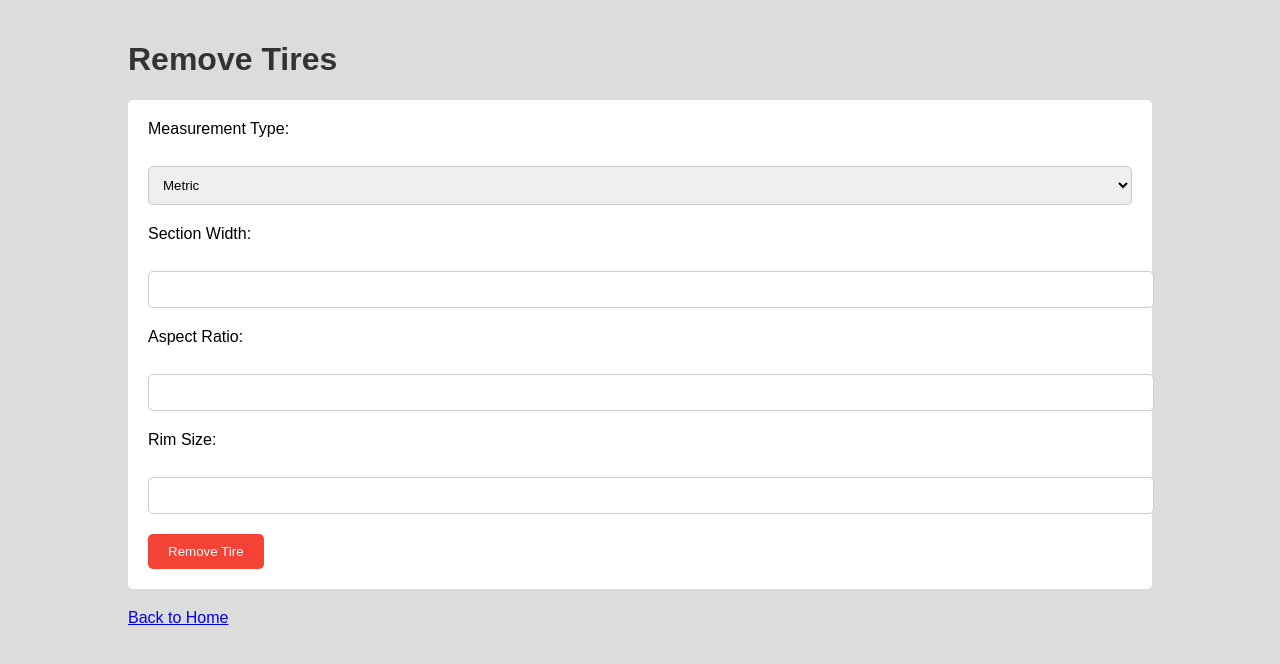
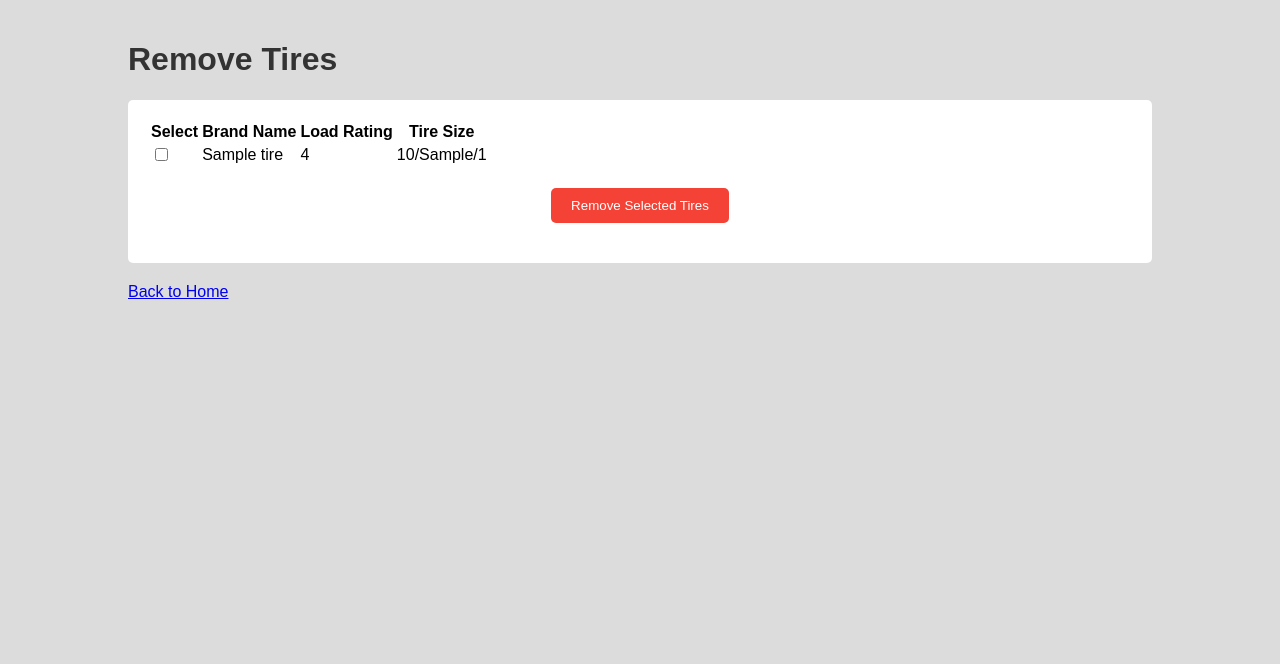
Before and after one commit to aaroncapron/Used-Inventory, a Flask app: template public/templates/remove.html in a window 1280 px wide. Shown: the top 664 px of the page. Run offline with Flask 3, Linux system fonts and the light colour scheme; the template is opened without the code that fills it: most values are stand-ins (such as "Sample title", 1, 10 or a date in 2020).

Commit message:
reorganized remove page + fixed remove page's flask route in app.py

```diff
--- a/app.py
+++ b/app.py
@@ -91,11 +91,21 @@ def remove_tire():
     auth = request.authorization
     if not authenticate(auth):
         return Response('Access denied', 401, {'WWW-Authenticate': 'Basic realm="Login required!"'})
-    # if request method is POST, gets tire details from form and remove from inventory
+
+    message = None
     if request.method == 'POST':
-        tire = request.form.get('tire')
-        inventory.remove(tire)
-    return render_template('remove.html')
+        # getter
+        selected_tires = request.form.getlist('tire')
+
+        # removes the selected tires from the inventory
+        for tire_id in selected_tires:
+            inventory = [tire for tire in inventory if tire['id'] != tire_id]
+
+        # displays success message
+        message = "Successfully removed selected tires."
+
+    return render_template('remove.html', inventory=inventory, message=message)
+
 
 @app.route('/show', methods=['GET', 'POST'])
 def search_by_size():
--- a/public/templates/remove.html
+++ b/public/templates/remove.html
@@ -45,6 +45,24 @@
         input[type="submit"]:hover {
             background-color: #d32f2f;
         }
+        .remove-button {
+            background-color: #f44336;
+            color: white;
+            padding: 10px 20px;
+            border: none;
+            border-radius: 5px;
+            cursor: pointer;
+            text-align: center;
+            display: block;
+            margin: 20px auto;
+        }
+        .remove-button:hover {
+            background-color: #dc1600;
+        }
+        .success {
+            color: rgb(20, 141, 20);
+            text-align: center;
+        }
     </style>
 </head>
 <body>
@@ -53,23 +71,32 @@
 
         <!-- remove form -->
         <form action="/remove" method="post">
-            <label for="measurement_type">Measurement Type:</label><br>
-            <select id="measurement_type" name="measurement_type" required>
-                <option value="metric">Metric</option>
-                <option value="imperial">Imperial</option>
-            </select><br>
+            <!-- inventory table -->
+            <table>
+                <tr>
+                    <th>Select</th>
+                    <th>Brand Name</th>
+                    <th>Load Rating</th>
+                    <th>Tire Size</th>
+                </tr>
+                {% for tire in inventory %}
+                <tr>
+                    <td><input type="checkbox" name="tire" value="{{ tire.id }}"></td>
+                    <td>{{ tire.brand_name }}</td>
+                    <td>{{ tire.load_rating }}</td>
+                    <td>{{ tire.section_width }}/{{ tire.aspect_ratio }}/{{ tire.rim_size }}</td>
+                </tr>
+                {% endfor %}
+            </table>
 
-            <label for="section_width">Section Width:</label><br>
-            <input type="text" id="section_width" name="section_width" required><br>
+            <!-- remove button -->
+            <input type="submit" value="Remove Selected Tires" class="remove-button">
+        </form>
 
-            <label for="aspect_ratio">Aspect Ratio:</label><br>
-            <input type="text" id="aspect_ratio" name="aspect_ratio" required><br>
-
-            <label for="rim_size">Rim Size:</label><br>
-            <input type="text" id="rim_size" name="rim_size" required><br>
-
-            <input type="submit" value="Remove Tire">
-        </form>
+        <!-- success message -->
+        {% if message %}
+        <p class="success">{{ message }}</p>
+        {% endif %}
 
         <!-- link to home page -->
         <p><a href="/">Back to Home</a></p>
```
